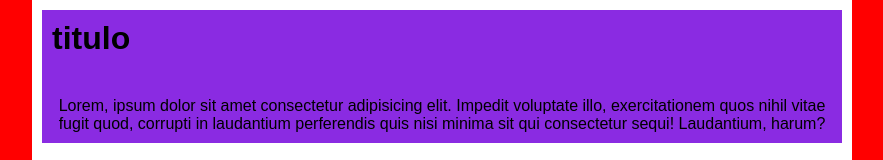
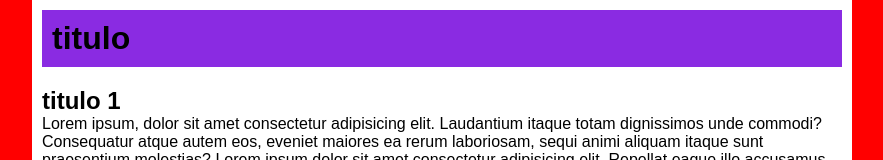
Before and after one commit to TMMDSS/site, a plain HTML site: page index.html in a window 1280 px wide. Shown: the top 160 px of the page, without its empty margins (198-1081 px from the left). Drawn offline with Linux system fonts and the light colour scheme.

Commit message:
apaguei o p do header

```diff
--- a/index.html
+++ b/index.html
@@ -11,8 +11,6 @@
     <main>
         <header>
             <h1>titulo</h1>
-            <p>Lorem, ipsum dolor sit amet consectetur adipisicing elit. Impedit voluptate illo, exercitationem quos nihil vitae fugit quod, corrupti in laudantium perferendis quis nisi minima sit qui consectetur sequi! Laudantium, harum?</p>
-
         </header>
         <section>
             <h1>titulo 1</h1>
```
